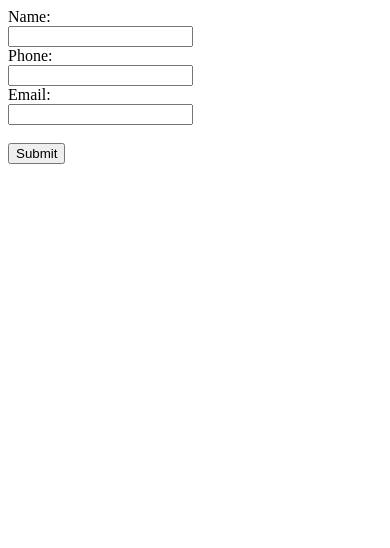
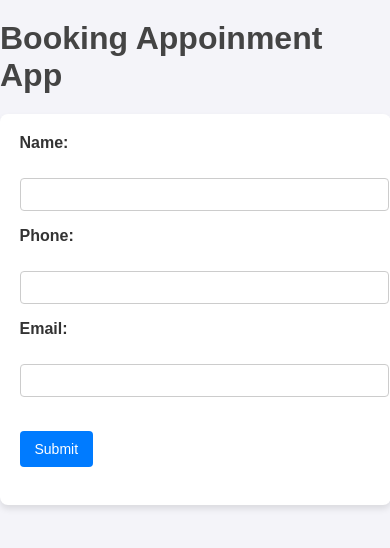
Before and after one commit to abhishektripathi-dev/Booking-appointment-app-fullstack, a website: page views/index.html in a window 390 px wide. Drawn offline with nearby package versions, Linux system fonts and the light colour scheme; no server answers.

Commit message:
changes in css files

```diff
--- /dev/null
+++ b/public/css/style.css
@@ -0,0 +1,98 @@
+body {
+    font-family: Arial, sans-serif;
+    margin: 0;
+    padding: 0;
+    background-color: #f4f4f9;
+    color: #333;
+    display: flex;
+    flex-direction: column;
+    align-items: center;
+}
+
+h1 {
+    margin: 20px 0;
+    color: #444;
+}
+
+form {
+    background: #fff;
+    padding: 20px;
+    border-radius: 8px;
+    box-shadow: 0 4px 6px rgba(0, 0, 0, 0.1);
+    width: 300px;
+    margin-bottom: 20px;
+}
+
+label {
+    display: block;
+    margin-bottom: 8px;
+    font-weight: bold;
+}
+
+input {
+    width: 100%;
+    padding: 8px;
+    margin-bottom: 16px;
+    border: 1px solid #ccc;
+    border-radius: 4px;
+}
+
+button {
+    background-color: #007bff;
+    color: #fff;
+    border: none;
+    padding: 10px 15px;
+    border-radius: 4px;
+    cursor: pointer;
+    font-size: 14px;
+}
+
+button:hover {
+    background-color: #0056b3;
+}
+
+table {
+    width: 80%;
+    margin-top: 20px;
+    border-collapse: collapse;
+    background: #fff;
+    box-shadow: 0 4px 6px rgba(0, 0, 0, 0.1);
+}
+
+th,
+td {
+    text-align: left;
+    padding: 10px;
+    border: 1px solid #ddd;
+}
+
+th {
+    background-color: #007bff;
+    color: white;
+}
+
+tr:nth-child(even) {
+    background-color: #f9f9f9;
+}
+
+.actions button {
+    margin-right: 8px;
+    background-color: #28a745;
+}
+
+.actions button:last-child {
+    background-color: #dc3545;
+}
+
+.actions button:hover {
+    opacity: 0.9;
+}
+
+@media (max-width: 600px) {
+    table {
+        width: 100%;
+    }
+    form {
+        width: 90%;
+    }
+}
--- a/views/index.html
+++ b/views/index.html
@@ -4,16 +4,12 @@
         <meta charset="UTF-8" />
         <meta name="viewport" content="width=device-width, initial-scale=1.0" />
         <title>Document</title>
+        <link rel="stylesheet" href="../public/css/style.css" />
     </head>
-    <style>
-        table,
-        th,
-        td {
-            border: 1px solid black;
-            border-collapse: collapse;
-        }
-    </style>
+
     <body>
+        <h1>Booking Appoinment App</h1>
+
         <form id="myForm">
             <label for="name">Name:</label><br />
             <input type="text" id="name" name="name" required /><br />
```
